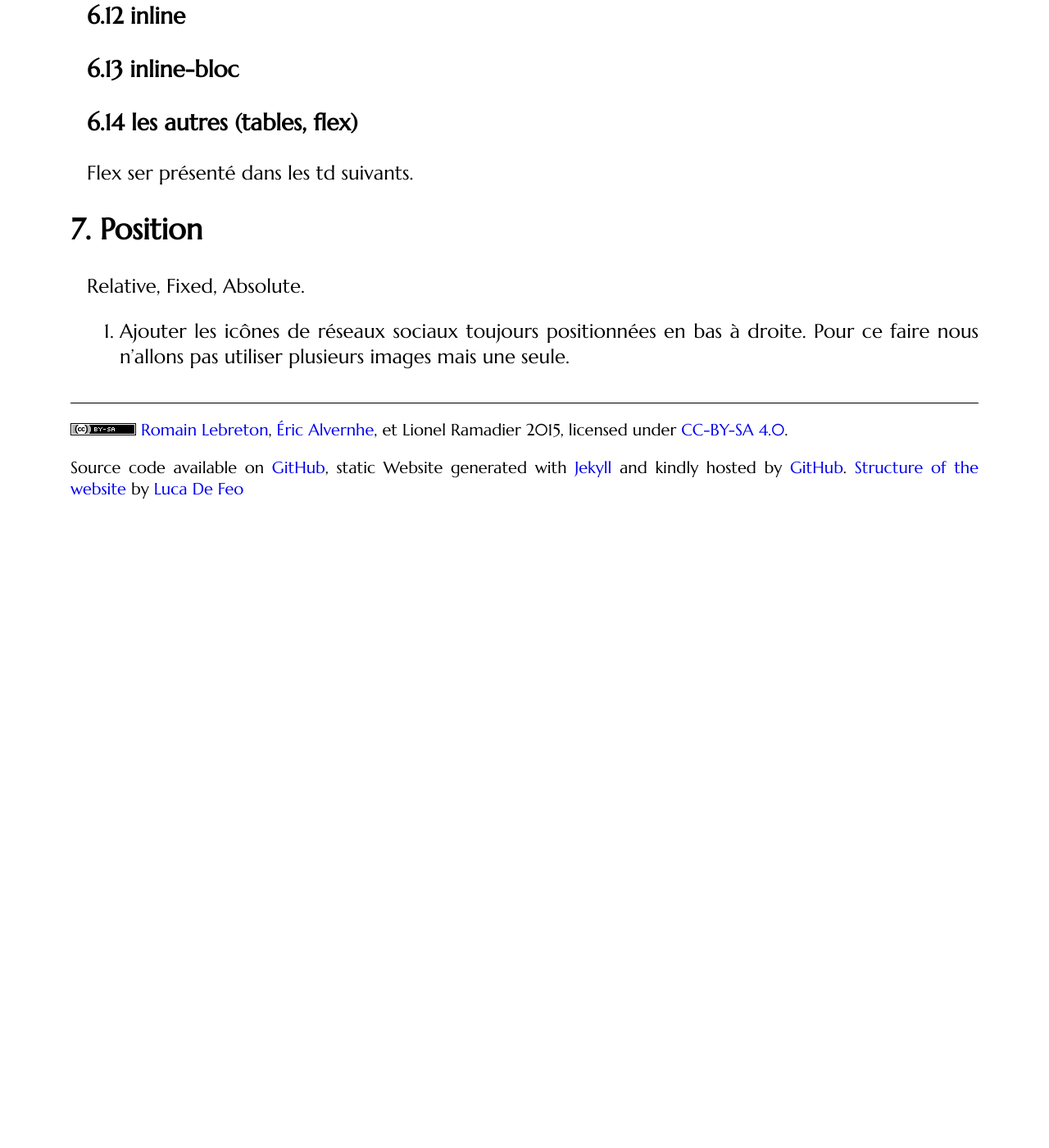
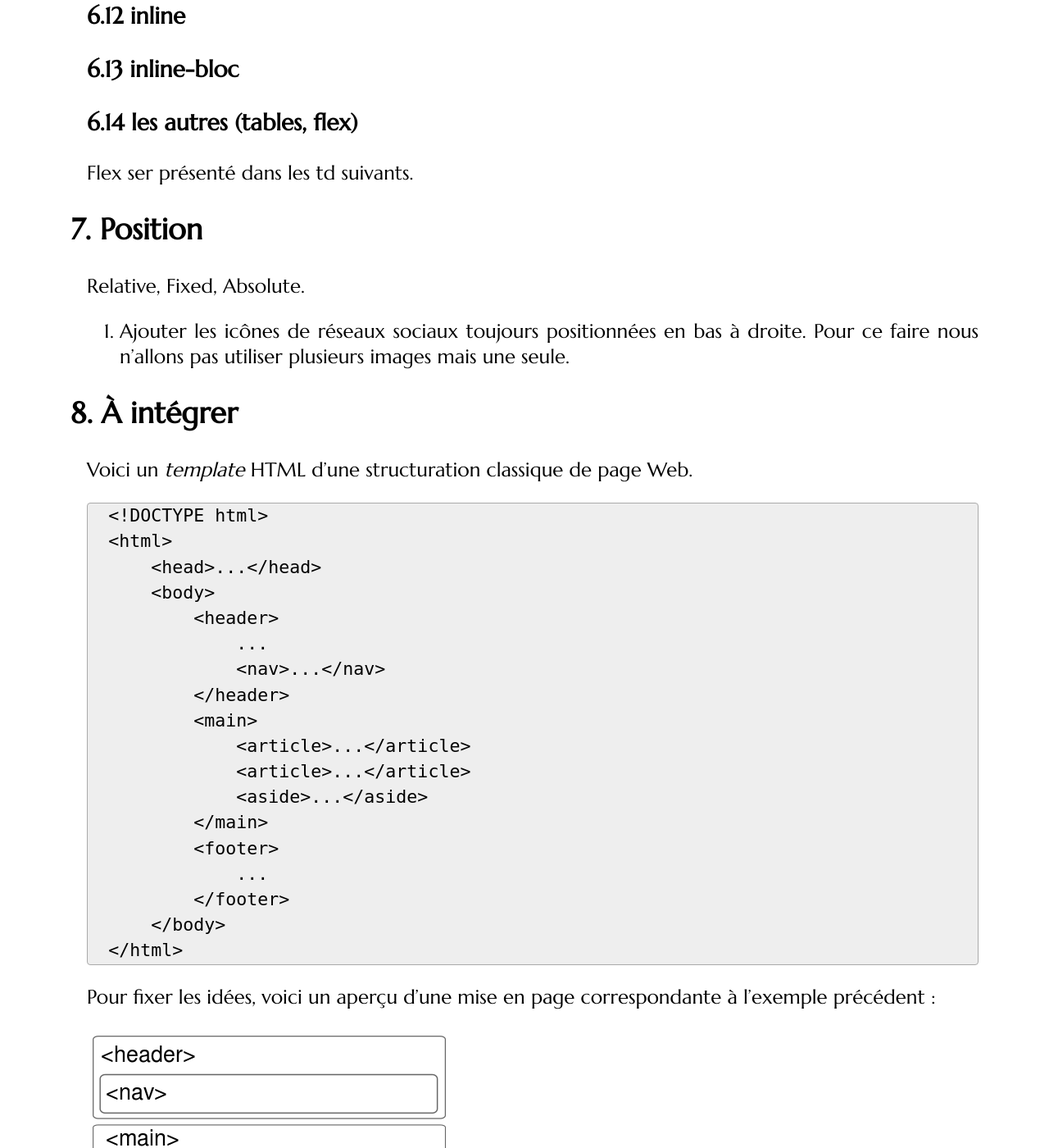
Before and after one commit to romainlebreton/R1.02-DeveloppementInterfacesWeb, a Jekyll site: the page built from tutorials/tutorial2.md, in a window 1280 px wide and 1400 px high, scrolled down 12285 px. Shown: the whole window at 82% size. Built offline with Jekyll 4.4.1, drawn with Linux system fonts in a browser that asks for light colours; some web fonts are replaced; comment, search, counter and statistics services are not loaded; before the commit the page ends 12915 px from its top, so only the background shows below that.

Commit message:
sections image

```diff
--- a/tutorials/tutorial2.md
+++ b/tutorials/tutorial2.md
@@ -496,3 +496,33 @@ Relative, Fixed, Absolute.
 
  1. Ajouter les icônes de réseaux sociaux toujours positionnées en bas à droite.
  Pour ce faire nous n'allons pas utiliser plusieurs images mais une seule.
+
+## À intégrer
+
+Voici un *template* HTML d'une structuration classique de page Web.
+
+~~~
+<!DOCTYPE html>
+<html>
+    <head>...</head>
+    <body>
+        <header>
+            ...
+            <nav>...</nav>
+        </header>
+        <main>
+            <article>...</article>
+            <article>...</article>
+            <aside>...</aside>
+        </main>
+        <footer>
+            ...
+        </footer>
+    </body>
+</html>
+~~~
+{:.html}
+
+Pour fixer les idées, voici un aperçu d'une mise en page correspondante à l'exemple précédent :
+
+<img src="{{site.baseurl}}/assets/sections.png" alt="Structuration d'une page" style="margin: 0 auto">
```
Also changed, not shown: assets/sections.png (added).
